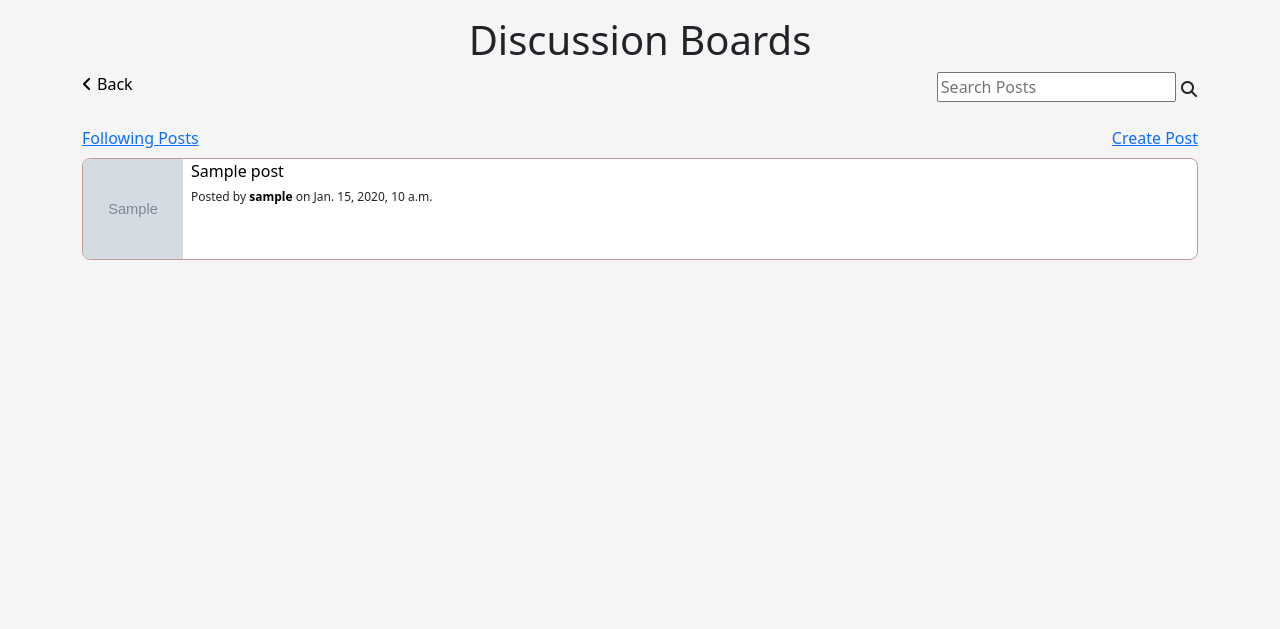
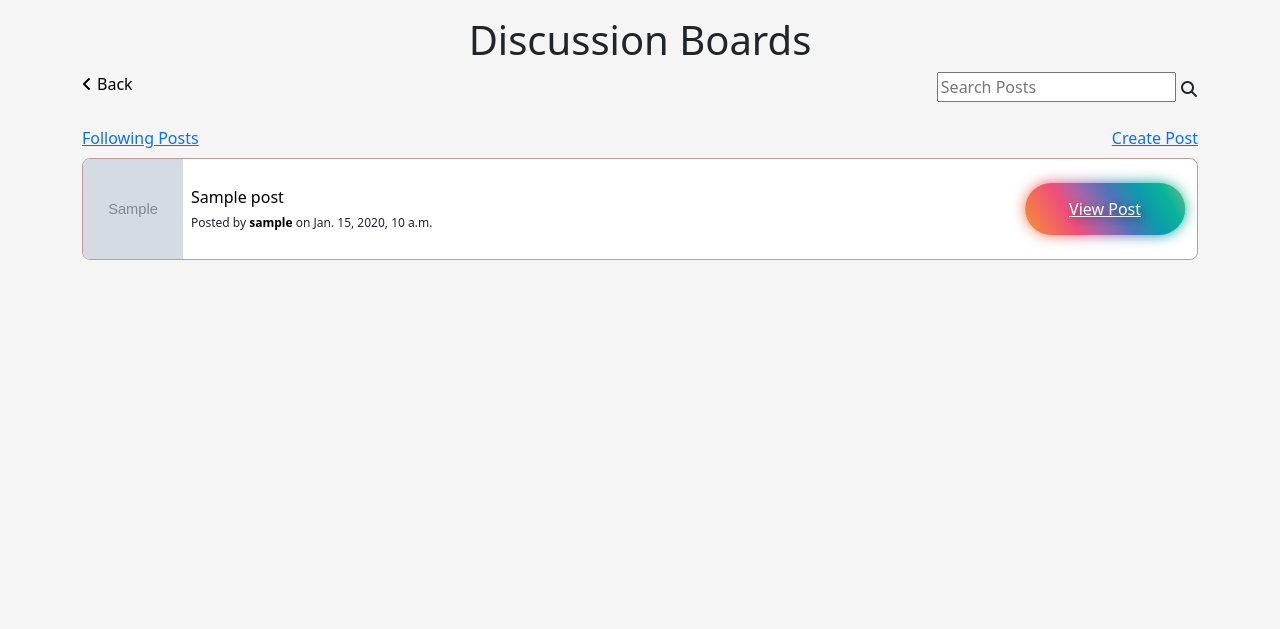
Before and after one commit to Dee-McG/DBAA, a Django app: page /posts/ in a window 1280 px wide. Shown: the part 70-699 px from the top of the page. Run offline with Django 4.2, Linux system fonts and the light colour scheme; tables that the repository leaves empty hold one stand-in row (values such as "Sample post"); grey boxes marked "Sample" are stand-in pictures; some libraries are stand-ins or nearby versions.

Commit message:
Add view post button to post list

```diff
--- a/posts/static/posts/css/posts.css
+++ b/posts/static/posts/css/posts.css
@@ -96,6 +96,10 @@ main {
     border-radius: 8px;
 }
 
+.btn-hide {
+    display: none;
+}
+
 .hide {
     display: none;
 }
@@ -112,7 +116,7 @@ main {
 @media only screen and (min-width: 500px) {
     .thumb-img > img{
         display: flex;
-        width: 100px;
+        min-width: 100px;
         height: 100px;
     }
 }
@@ -125,8 +129,13 @@ main {
     .thumb-img {
         display: flex;
         height: 100px;
-        width: 100px;
+        min-width: 100px;
     }
+
+    .btn-hide {
+        display: flex;
+    }
+
 }
 
 @media only screen and (min-width: 1000px) {
--- a/posts/templates/posts/posts.html
+++ b/posts/templates/posts/posts.html
@@ -50,7 +50,7 @@
             </div>
             {% endif %}
             </div>
-            <div class="flex-column card-text">
+            <div class="d-flex flex-column justify-content-center card-text w-100">
                 <div>
                     <a href="{% url 'view_post' post.did %}" class="title-anchor">{{post.title}}</a>
                 </div>
@@ -60,6 +60,9 @@
                     </a> on {{post.time}}</span>
                 </div>
             </div>
+            <div class="align-items-center justify-content-end w-25 me-3 btn-hide">
+                <a class="create-btn" href="{% url 'view_post' post.did %}">View Post</a>
+            </div>
         </div>
         {% endfor %}
     </div>
```
